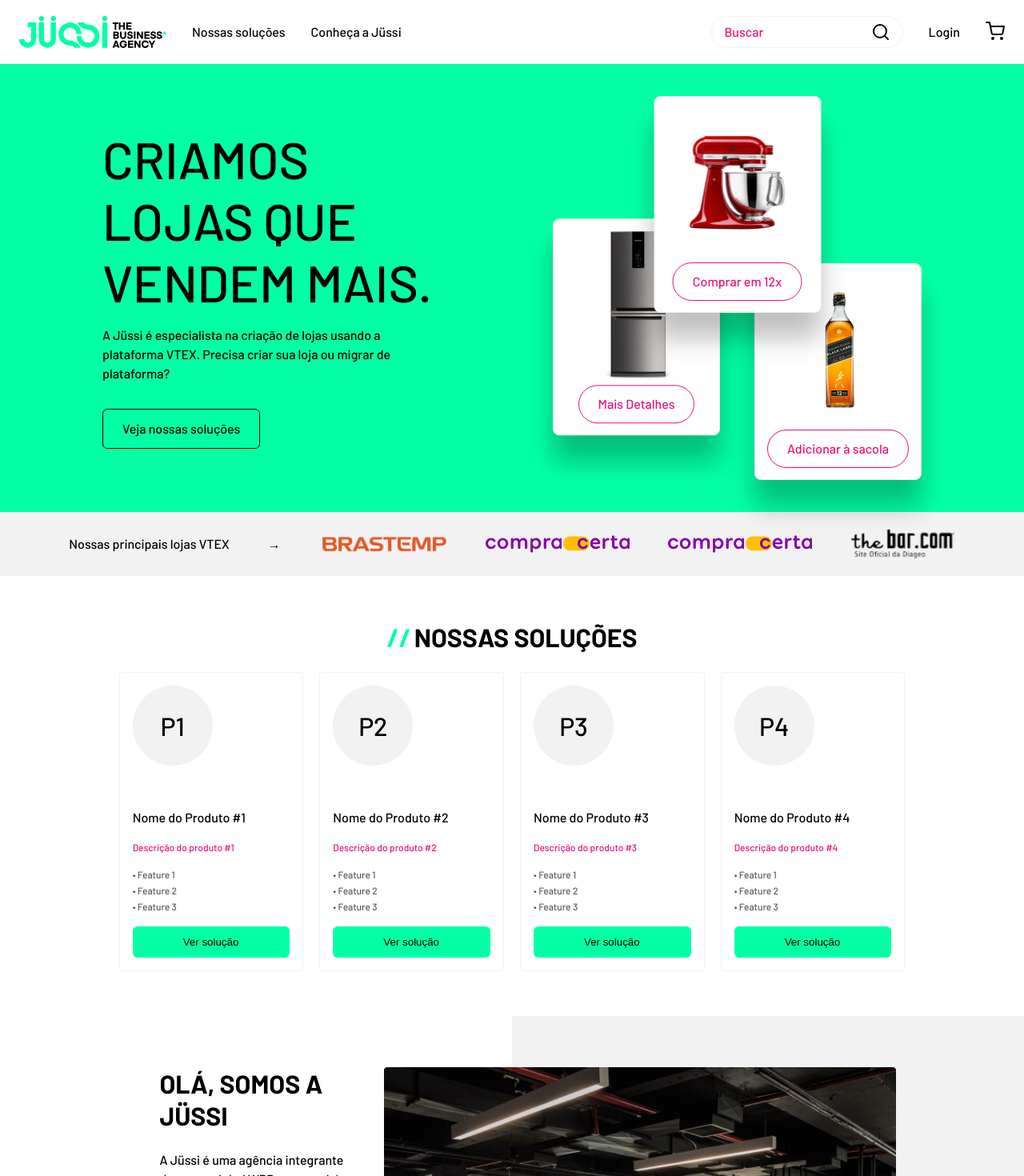
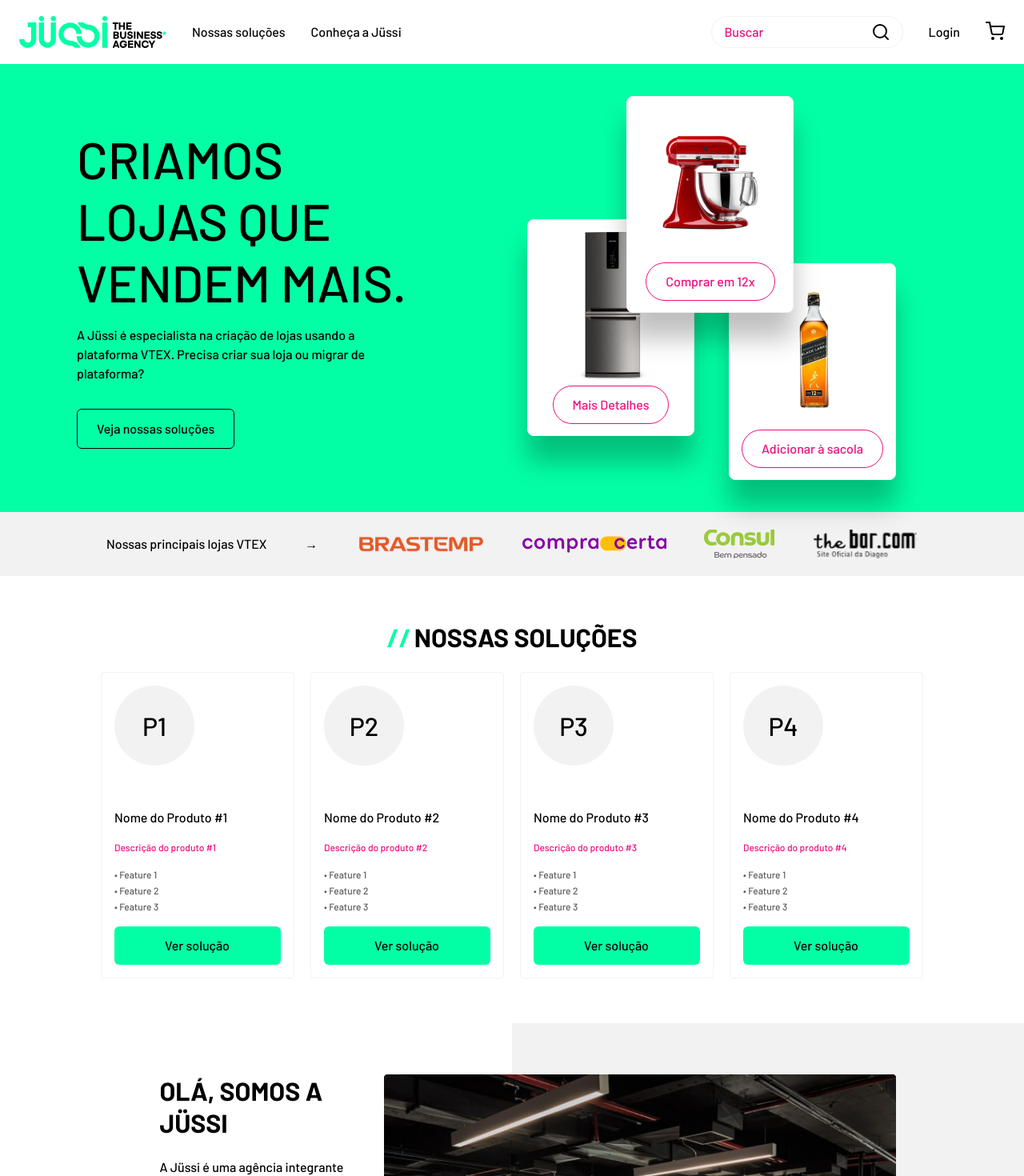
Before and after one commit to ericfariaspinheiro/jussi-teste-tecnico, a React (Vite) app: page / in a window 1280 px wide. Shown: the top 1470 px of the page at 80% size. Built offline with nearby package versions, Linux system fonts and the light colour scheme.

Commit message:
Ajustes gerais

```diff
--- a/src/components/header/Header.tsx
+++ b/src/components/header/Header.tsx
@@ -16,6 +16,13 @@ const Header: React.FC = () => {
       setSearchTerm("");
     }
   };
+
+  const handleKeyDown = (event: { key: string; }) => {
+    if (event.key === 'Enter' && searchTerm.trim() !== "") {
+      navigate(`/search/${searchTerm}`);
+      setSearchTerm("");
+    }
+  }
 
   return (
     <div className="header">
@@ -41,9 +48,10 @@ const Header: React.FC = () => {
               className="searchBarInput"
               value={searchTerm}
               onChange={(e) => setSearchTerm(e.target.value)}
+              onKeyDown={handleKeyDown}
             />
 
-            <button className="searchBarButton" onClick={handleSearch}>
+            <button className="searchBarButton" onClick={handleSearch} >
               <img src={searchIcon} alt="Ícone de Busca" />
             </button>
           </div>
@@ -53,7 +61,7 @@ const Header: React.FC = () => {
           </a>
 
           <button className="cartButton">
-            <img src={shoppingCartIcon} alt="" />
+            <img src={shoppingCartIcon} alt="Ícone do Carrinho de Compras" />
           </button>
         </div>
       </div>
--- a/src/pages/home/components/heroBanner/HeroBanner.css
+++ b/src/pages/home/components/heroBanner/HeroBanner.css
@@ -7,7 +7,7 @@
   max-width: 1024px;
   display: flex;
   justify-content: space-between;
-  padding: 40px;
+  padding: 40px 84px 40px 20px;
   margin: 0 auto;
 }
 
@@ -77,10 +77,11 @@
 .heroBannerCardRefrigerator {
   position: absolute;
   left: 0;
-  top: 50%;
-  transform: translateY(-32%);
+  top: 32%;
+  /* transform: translateY(-32%); */
   padding: 13px 13px 16px;
   z-index: 2;
+  animation: myAnimLeft 2s ease 0s 1 normal forwards;
 }
 
 .heroBannerCardRefrigerator img {
@@ -90,11 +91,12 @@
 .heroBannerCardStandMixer {
   position: absolute;
   top: 0;
-  left: 50%;
-  transform: translateX(-50%);
+  left: 27%;
+  /* transform: translateX(-50%); */
   z-index: 3;
   gap: 34px;
   padding: 39px 20px 16px;
+  animation: myAnimTop 2s ease 0s 1 normal forwards;
 }
 
 .heroBannerCardLiquorBottle {
@@ -104,6 +106,7 @@
   z-index: 1;
   gap: 24px;
   padding: 17px 14px 16px;
+  animation: myAnimRight 2s ease 0s 1 normal forwards;
 }
 
 .heroBannerCardLink {
@@ -119,3 +122,40 @@
   line-height: 24px;
   text-decoration: none;
 }
+
+
+@keyframes myAnimLeft {
+	0% {
+		opacity: 0;
+		transform: translateX(-75px);
+	}
+
+	100% {
+		opacity: 1;
+		transform: translateX(0);
+	}
+}
+
+@keyframes myAnimTop {
+	0% {
+		opacity: 0;
+		transform: translateY(-75px);
+	}
+
+	100% {
+		opacity: 1;
+		transform: translateY(0);
+	}
+}
+
+@keyframes myAnimRight {
+	0% {
+		opacity: 0;
+		transform: translateX(75px);
+	}
+
+	100% {
+		opacity: 1;
+		transform: translateX(0);
+	}
+}
--- a/src/pages/home/components/logoBar/LogoBar.css
+++ b/src/pages/home/components/logoBar/LogoBar.css
@@ -4,11 +4,13 @@
 }
 
 .logoBarWrapper {
+  box-sizing: border-box;
+  max-width: 1062px;
   display: flex;
-  justify-content: center;
+  justify-content: space-between;
   align-items: center;
-  gap: 48px;
   padding: 22px 24px;
+  margin: 0 auto;
 }
 
 .logoBarText {
--- a/src/pages/home/components/ourSolutions/OurSolutions.css
+++ b/src/pages/home/components/ourSolutions/OurSolutions.css
@@ -7,6 +7,7 @@
   flex-direction: column;
   gap: 24px;
   margin: 56px 0;
+  padding: 0 24px;
 }
 
 .OurSolutionsTitle {
@@ -103,4 +104,12 @@
   border: 0;
   background: var(--green-jussi, #03ffa5);
   padding: 12px 64px 12px 63px;
+
+  color: var(--black, #000);
+  font-family: 'Barlow';
+  font-size: 16px;
+  font-style: normal;
+  font-weight: 500;
+  line-height: 24px;
+  text-decoration: none;
 }
--- a/src/pages/home/components/ourSolutions/OurSolutions.tsx
+++ b/src/pages/home/components/ourSolutions/OurSolutions.tsx
@@ -55,9 +55,9 @@ const OurSolutions: React.FC = () => {
                     })}
                   </ul>
 
-                  <button className="OurSolutionsCardButton">
+                  <a href="/" className="OurSolutionsCardButton">
                     Ver solução
-                  </button>
+                  </a>
                 </div>
               </div>
             );
--- a/src/pages/search/Search.tsx
+++ b/src/pages/search/Search.tsx
@@ -20,6 +20,7 @@ interface Product {
 const SearchResults: React.FC = () => {
   const { searchTerm } = useParams<{ searchTerm: string }>();
   const [products, setProducts] = useState<Product[]>([]);
+  const [loading, setLoading] = useState(true);
 
   useEffect(() => {
     const fetchData = async () => {
@@ -28,13 +29,19 @@ const SearchResults: React.FC = () => {
           `https://api.mercadolibre.com/sites/MLB/search?q=${searchTerm}&limit=16`,
         );
         setProducts(response.data.results);
+        setLoading(false);
       } catch (error) {
         console.error("Error:", error);
+        setLoading(false);
       }
     };
 
     fetchData();
   }, [searchTerm]);
+
+  if (loading) {
+    return <div className="loading-indicator">Loading...</div>;
+  }
 
   if(products.length <= 0 && searchTerm?.length) {
     return (
```
Also changed, not shown: src/assets/svgs/consulLogo.svg.
